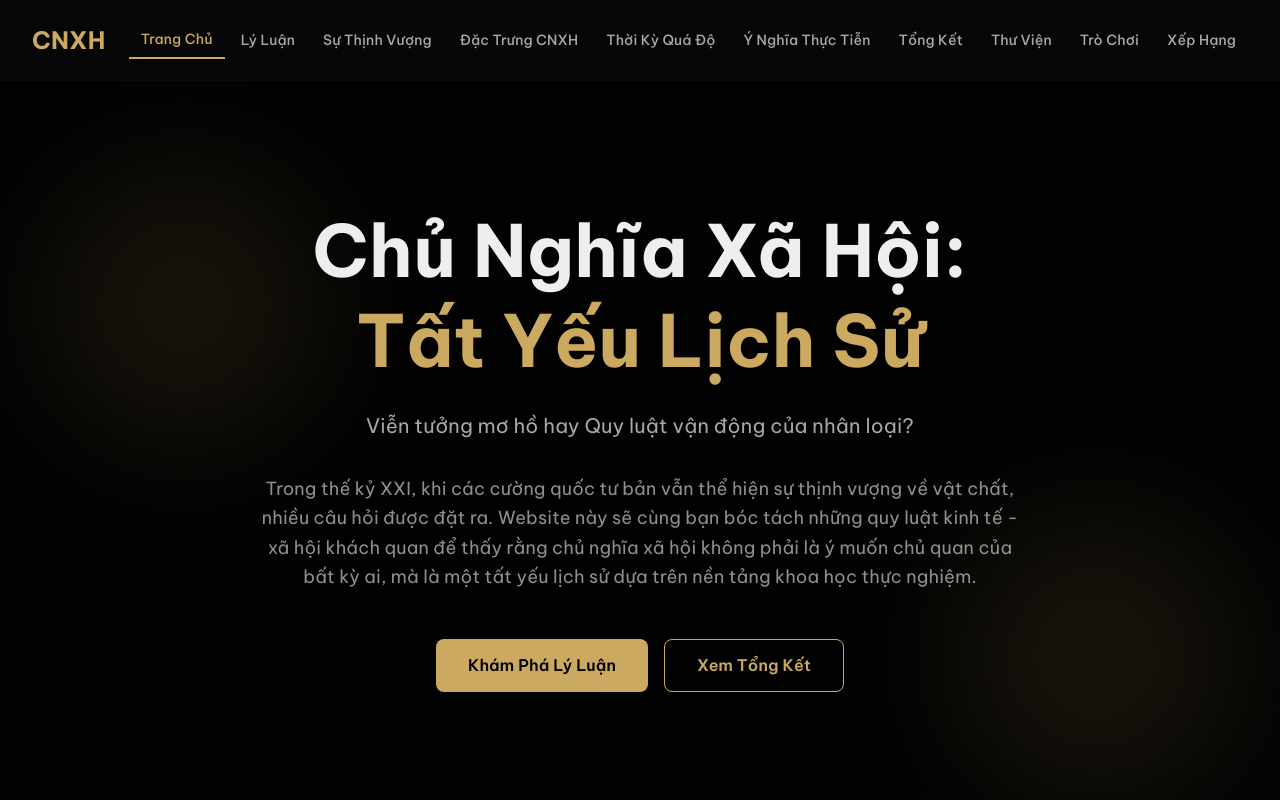
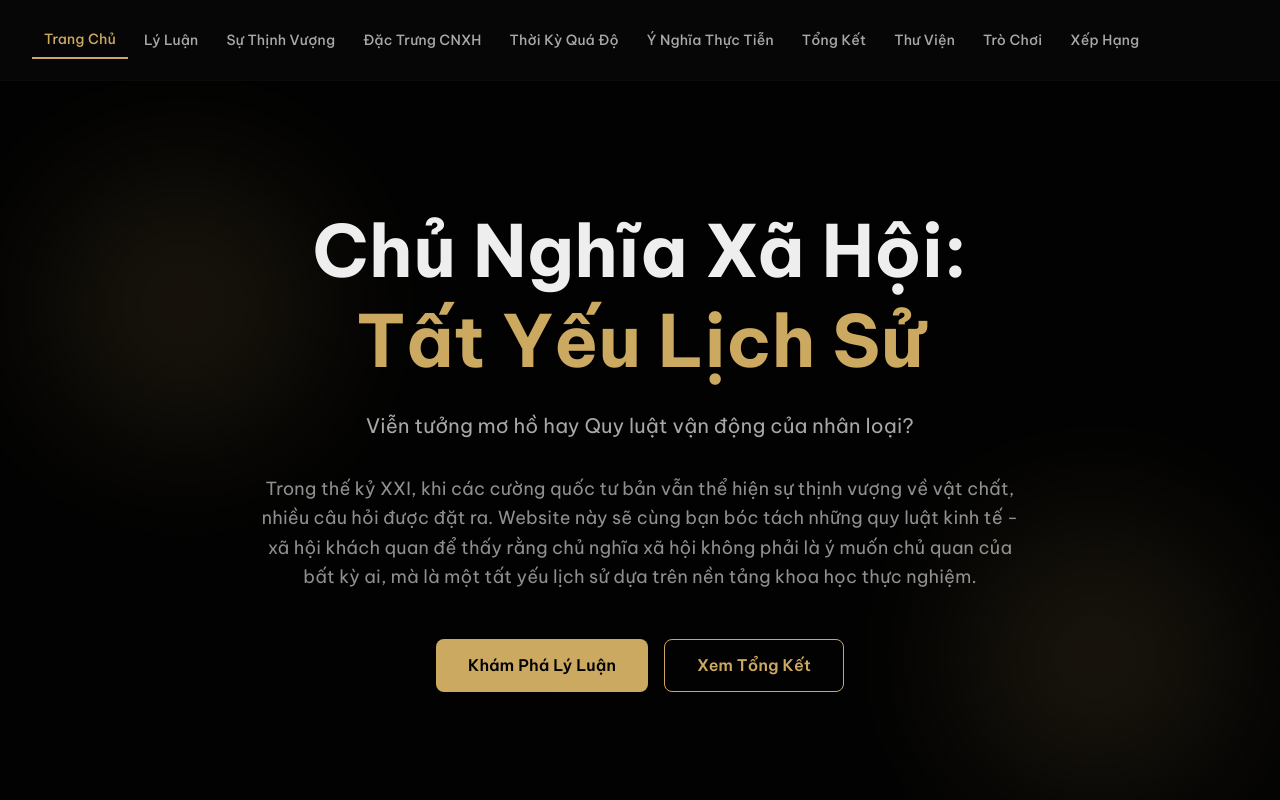
Before and after one commit to Shinngaiyeu/mln131, a Next.js app: page / in a window 1280 px wide. Shown: the top 800 px of the page. Built offline with nearby package versions, Linux system fonts and the light colour scheme.

Commit message:
Cập nhật header

```diff
--- a/components/header.tsx
+++ b/components/header.tsx
@@ -23,9 +23,7 @@ export default function Header() {
     <header className="sticky top-0 z-50 bg-card border-b border-border/30 backdrop-blur-sm">
       <div className="max-w-7xl mx-auto px-4 sm:px-6 lg:px-8">
         <div className="flex items-center justify-between h-20">
-          <Link href="/" className="flex-shrink-0">
-            <div className="text-2xl font-bold text-primary">CNXH</div>
-          </Link>
+
 
           <nav className="hidden md:flex items-center space-x-1">
             {links.map((link) => (
```
